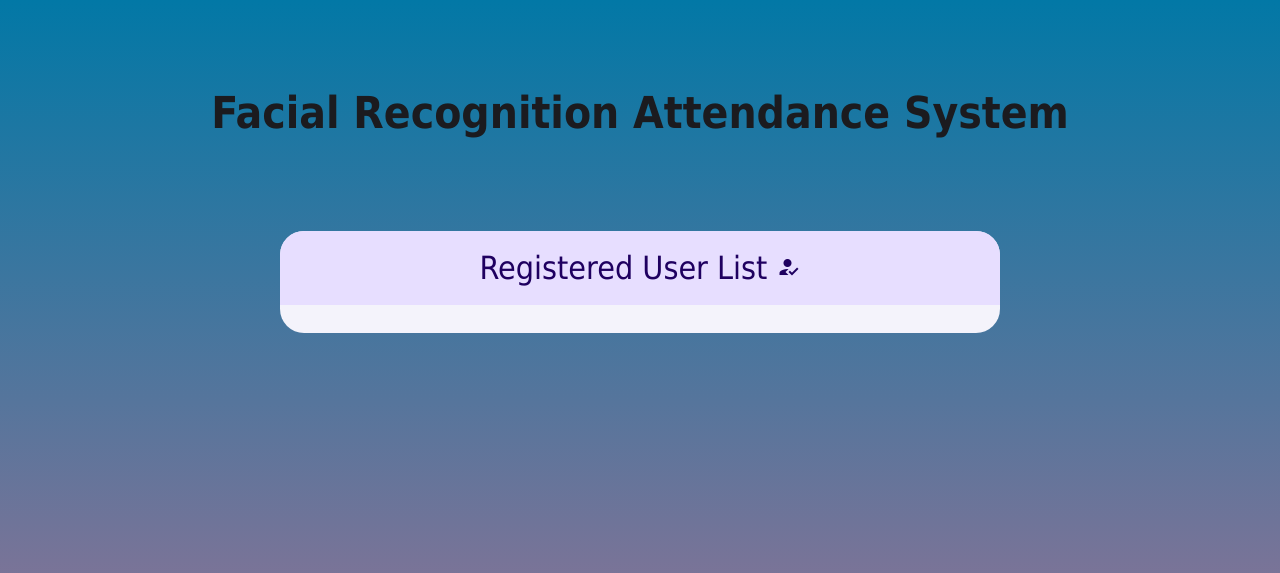
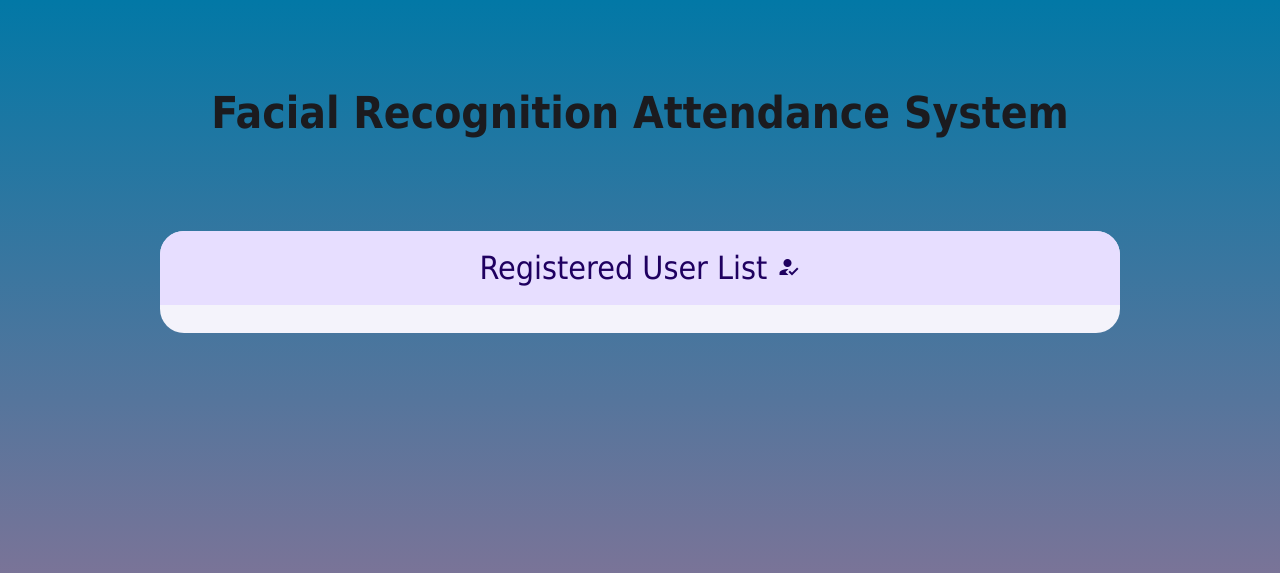
Before and after one commit to Mahmud0808/FRAS, a Flask app: template templates/registereduserlist.html in a window 1280 px wide. Shown: the top 573 px of the page. Run offline with Flask 2, Linux system fonts and the light colour scheme; the template is opened without the code that fills it, so the values that code supplies are empty.

Commit message:
Increased max width of div

```diff
--- a/templates/registereduserlist.html
+++ b/templates/registereduserlist.html
@@ -55,7 +55,7 @@ tr:nth-child(even) {
 <div class='mt-3 text-center'>
     <h1 style="width: auto; margin: auto; color: #1B1B1F; padding: 11px; font-size: 44px; font-weight: bold;"><a href="http://127.0.0.1:5000/" style="outline: none !important; text-decoration: none !important; color: #1B1B1F;">Facial Recognition Attendance System</a></h1></div>
 <div class="text-center" style="padding: 20px; margin: 60px 20px 20px 20px;">
-    <div style="max-width: 60%; border-radius: 24px; padding: 0 0 20px 0; background-color: #F4F3FB; margin: 0px auto;">
+    <div style="max-width: 80%; border-radius: 24px; padding: 0 0 20px 0; background-color: #F4F3FB; margin: 0px auto;">
         <h2 style="border-radius: 24px 24px 0px 0px; background-color: #E7DEFF; color: #1F0060; padding: 18px 10px 18px 10px;">
             Registered User List <i class="material-icons">how_to_reg</i></h2>
         {% if mess %} <p class="text-center" style="color: #1F0060; font-size: 20px; margin-top: 20px;">{{ mess }}</p> {% endif %}
--- a/templates/unregistereduserlist.html
+++ b/templates/unregistereduserlist.html
@@ -64,7 +64,7 @@ tr:nth-child(even) {
             style="outline: none !important; text-decoration: none !important; color: #1B1B1F;">Facial Recognition
         Attendance System</a></h1></div>
 <div class="text-center" style="padding: 20px; margin: 60px 20px 20px 20px;">
-    <div style="max-width: 60%; border-radius: 24px; padding: 0 0 20px 0; background-color: #F4F3FB; margin: 0px auto;">
+    <div style="max-width: 80%; border-radius: 24px; padding: 0 0 20px 0; background-color: #F4F3FB; margin: 0px auto;">
         <h2 style="border-radius: 24px 24px 0px 0px; background-color: #E7DEFF; color: #1F0060; padding: 18px 10px 18px 10px;">
             Unregistered User List <i class="material-icons">access_time_filled</i></h2>
         {% if mess %} <p class="text-center" style="color: #1F0060; font-size: 20px; margin-top: 20px;">{{ mess }}</p>
```
